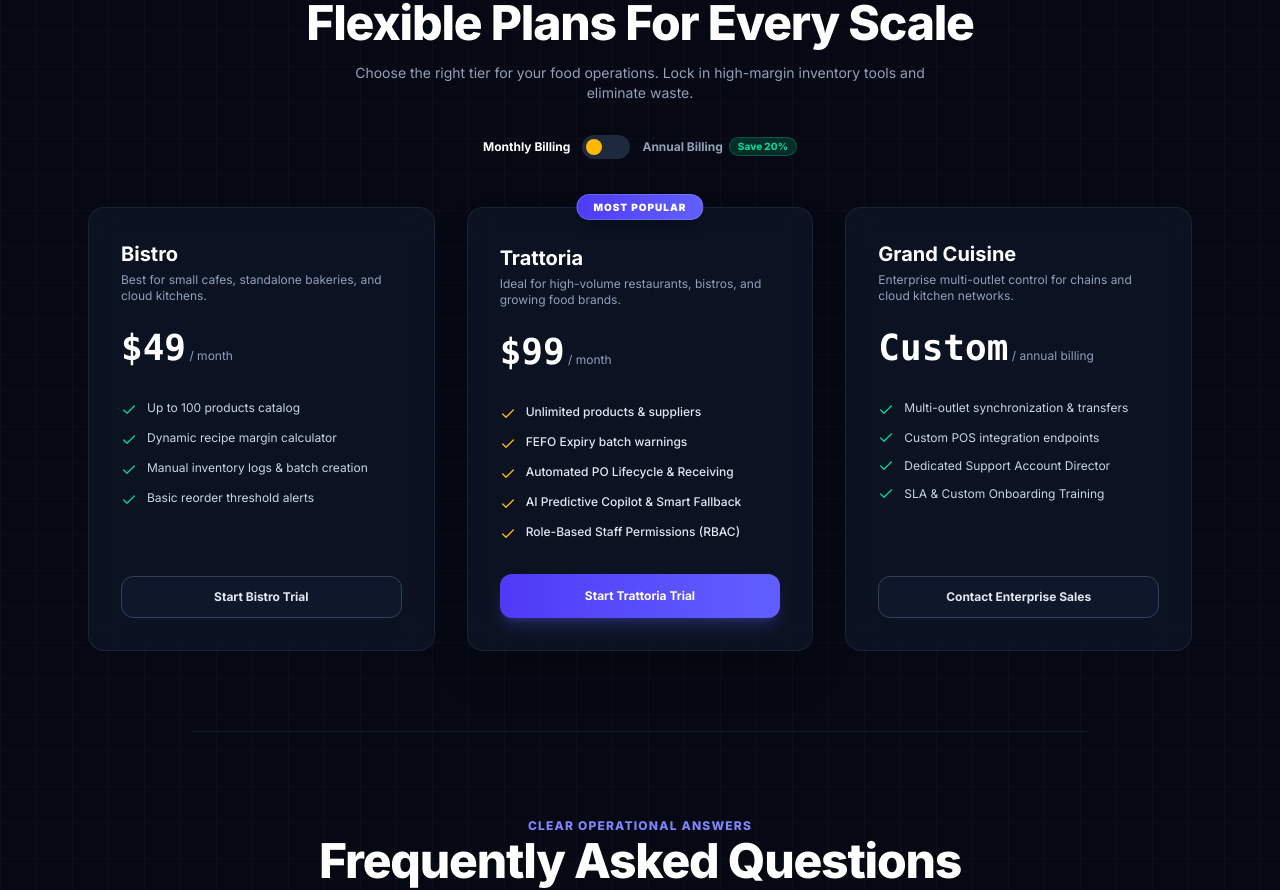
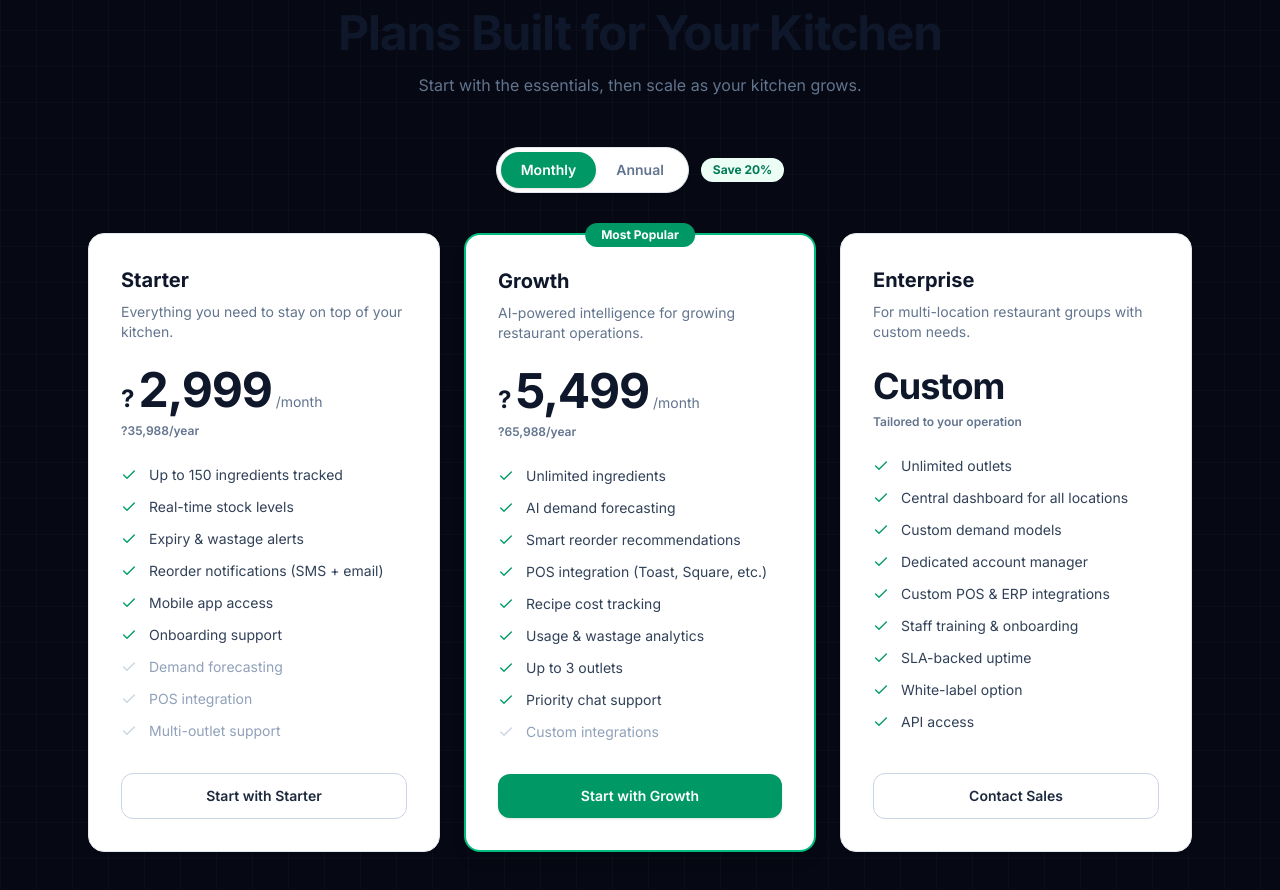
Before and after one commit to Sholu021/KitchenIQ, a Next.js app in the folder frontend/: page / in a window 1280 px wide. Shown: the part 3534-4424 px from the top of the page. Built offline with nearby package versions, Linux system fonts and the light colour scheme; no server answers.

Commit message:
Update landing page pricing section

```diff
--- a/frontend/app/page.tsx
+++ b/frontend/app/page.tsx
@@ -866,167 +866,191 @@ export default function Home() {
           </div>
         </div>
       </section>
-
       {/* --- PRICING SECTION --- */}
-      <section id="pricing" className="py-20 px-6 max-w-6xl mx-auto w-full z-10 border-t border-slate-800/60">
+      <section id="pricing" className="py-20 px-6 max-w-6xl mx-auto w-full z-10 border-t border-slate-200">
         <div className="text-center mb-12 space-y-4">
-          <span className="text-xs font-extrabold uppercase tracking-widest text-emerald-400">Simple Transparent Pricing</span>
-          <h2 className="text-3xl sm:text-5xl font-extrabold text-white tracking-tight">Flexible Plans For Every Scale</h2>
-          <p className="text-xs sm:text-sm text-slate-400 max-w-xl mx-auto">
-            Choose the right tier for your food operations. Lock in high-margin inventory tools and eliminate waste.
+          <p className="text-sm font-semibold uppercase tracking-widest text-emerald-600">Simple, transparent pricing</p>
+          <h2 className="text-4xl md:text-5xl font-bold tracking-tight text-slate-900">Plans Built for Your Kitchen</h2>
+          <p className="text-slate-500 max-w-2xl mx-auto">
+            Start with the essentials, then scale as your kitchen grows.
           </p>
-
-          {/* Billing Toggle */}
-          <div className="pt-4 flex items-center justify-center gap-3">
-            <span className={`text-xs font-bold ${!annualBilling ? 'text-white' : 'text-slate-400'}`}>Monthly Billing</span>
-            <button
-              onClick={() => setAnnualBilling(!annualBilling)}
-              className="w-12 h-6 bg-slate-800 rounded-full p-1 transition-colors relative cursor-pointer"
-              aria-label="Toggle annual billing"
-            >
-              <div className={`w-4 h-4 rounded-full bg-amber-400 transition-transform ${annualBilling ? 'translate-x-6' : 'translate-x-0'}`}></div>
-            </button>
-            <span className={`text-xs font-bold flex items-center gap-1.5 ${annualBilling ? 'text-white' : 'text-slate-400'}`}>
-              Annual Billing <span className="bg-emerald-500/20 text-emerald-400 border border-emerald-500/30 text-[10px] px-2 py-0.5 rounded-full font-extrabold">Save 20%</span>
-            </span>
-          </div>
         </div>
 
-        <div className="grid grid-cols-1 md:grid-cols-3 gap-8 items-stretch">
+        <div className="flex justify-center items-center gap-3 mb-10">
+          <div className="inline-flex rounded-full border border-slate-200 bg-white p-1 shadow-sm">
+            <button
+              type="button"
+              onClick={() => setAnnualBilling(false)}
+              className={`px-5 py-2 rounded-full text-sm font-semibold transition ${
+                !annualBilling
+                  ? "bg-emerald-600 text-white shadow-sm"
+                  : "text-slate-500 hover:text-slate-900"
+              }`}
+            >
+              Monthly
+            </button>
+            <button
+              type="button"
+              onClick={() => setAnnualBilling(true)}
+              className={`px-5 py-2 rounded-full text-sm font-semibold transition ${
+                annualBilling
+                  ? "bg-emerald-600 text-white shadow-sm"
+                  : "text-slate-500 hover:text-slate-900"
+              }`}
+            >
+              Annual
+            </button>
+          </div>
+          <span className="px-3 py-1 rounded-full bg-emerald-50 text-emerald-700 text-xs font-bold">
+            Save 20%
+          </span>
+        </div>
 
-          {/* Plan 1: Bistro */}
-          <div className="dark-glass-panel rounded-2xl p-8 border border-slate-800 flex flex-col justify-between space-y-8">
-            <div>
-              <h3 className="text-xl font-bold text-white">Bistro</h3>
-              <p className="text-xs text-slate-400 mt-1">Best for small cafes, standalone bakeries, and cloud kitchens.</p>
+        <div className="grid md:grid-cols-3 gap-6 items-stretch">
+          <div className="rounded-2xl border border-slate-200 bg-white p-8 shadow-sm flex flex-col">
+            <div className="mb-6">
+              <h3 className="text-xl font-bold text-slate-900">Starter</h3>
+              <p className="mt-2 text-sm text-slate-500">Everything you need to stay on top of your kitchen.</p>
+            </div>
 
-              <div className="my-6">
-                <span className="text-4xl font-extrabold text-white font-mono">
-                  ${annualBilling ? '39' : '49'}
+            <div className="mb-6">
+              <div className="flex items-baseline gap-1">
+                <span className="text-2xl font-bold text-slate-900">?</span>
+                <span className="text-5xl font-bold tracking-tight text-slate-900">
+                  {annualBilling ? "2,399" : "2,999"}
                 </span>
-                <span className="text-xs text-slate-400"> / month</span>
-                {annualBilling && <div className="text-[10px] text-emerald-400 font-mono mt-1">Billed annually ($468/yr)</div>}
+                <span className="text-sm text-slate-500">
+                  {annualBilling ? "/month ? billed annually" : "/month"}
+                </span>
               </div>
-
-              <div className="space-y-3 pt-2">
-                <div className="flex items-start gap-2.5 text-xs text-slate-300">
-                  <Check size={16} className="text-emerald-400 shrink-0 mt-0.5" />
-                  <span>Up to 100 products catalog</span>
-                </div>
-                <div className="flex items-start gap-2.5 text-xs text-slate-300">
-                  <Check size={16} className="text-emerald-400 shrink-0 mt-0.5" />
-                  <span>Dynamic recipe margin calculator</span>
-                </div>
-                <div className="flex items-start gap-2.5 text-xs text-slate-300">
-                  <Check size={16} className="text-emerald-400 shrink-0 mt-0.5" />
-                  <span>Manual inventory logs &amp; batch creation</span>
-                </div>
-                <div className="flex items-start gap-2.5 text-xs text-slate-300">
-                  <Check size={16} className="text-emerald-400 shrink-0 mt-0.5" />
-                  <span>Basic reorder threshold alerts</span>
-                </div>
+              <div className="mt-2 min-h-[18px] text-xs font-semibold text-slate-500">
+                {annualBilling ? "?28,788/year" : "?35,988/year"}
               </div>
             </div>
 
-            <Link
+            <div className="space-y-3 flex-1">
+              {[
+                "Up to 150 ingredients tracked",
+                "Real-time stock levels",
+                "Expiry & wastage alerts",
+                "Reorder notifications (SMS + email)",
+                "Mobile app access",
+                "Onboarding support",
+                "Demand forecasting",
+                "POS integration",
+                "Multi-outlet support",
+              ].map((feature, index) => (
+                <div key={feature} className="flex items-start gap-3 text-sm">
+                  <Check className={`w-4 h-4 mt-0.5 shrink-0 ${index < 6 ? "text-emerald-600" : "text-slate-300"}`} />
+                  <span className={index < 6 ? "text-slate-700" : "text-slate-400"}>{feature}</span>
+                </div>
+              ))}
+            </div>
+
+            <a
               href="/register"
-              className="w-full py-3 bg-slate-900 hover:bg-slate-800 text-slate-200 border border-slate-700 font-bold rounded-xl text-center text-xs transition-colors cursor-pointer"
+              className="mt-8 w-full rounded-xl border border-slate-300 px-5 py-3 text-center text-sm font-semibold text-slate-800 hover:border-emerald-500 hover:text-emerald-700 transition"
             >
-              Start Bistro Trial
-            </Link>
+              Start with Starter
+            </a>
           </div>
 
-          {/* Plan 2: Trattoria (Featured) */}
-          <div className="dark-glass-panel rounded-2xl p-8 border-2 border-indigo-500/60 flex flex-col justify-between space-y-8 relative bg-slate-950/40 shadow-2xl">
-            <span className="absolute -top-3.5 left-1/2 -translate-x-1/2 bg-gradient-to-r from-indigo-600 to-indigo-500 text-white font-black text-[10px] uppercase tracking-widest px-4 py-1 rounded-full shadow-lg border border-indigo-300/30">
+          <div className="relative rounded-2xl border-2 border-emerald-500 bg-white p-8 shadow-lg flex flex-col">
+            <div className="absolute -top-3 left-1/2 -translate-x-1/2 rounded-full bg-emerald-600 px-4 py-1 text-xs font-bold text-white">
               Most Popular
-            </span>
+            </div>
 
-            <div>
-              <h3 className="text-xl font-bold text-white mt-1">Trattoria</h3>
-              <p className="text-xs text-slate-400 mt-1">Ideal for high-volume restaurants, bistros, and growing food brands.</p>
+            <div className="mb-6">
+              <h3 className="text-xl font-bold text-slate-900">Growth</h3>
+              <p className="mt-2 text-sm text-slate-500">AI-powered intelligence for growing restaurant operations.</p>
+            </div>
 
-              <div className="my-6">
-                <span className="text-4xl font-extrabold text-white font-mono">
-                  ${annualBilling ? '79' : '99'}
+            <div className="mb-6">
+              <div className="flex items-baseline gap-1">
+                <span className="text-2xl font-bold text-slate-900">?</span>
+                <span className="text-5xl font-bold tracking-tight text-slate-900">
+                  {annualBilling ? "4,399" : "5,499"}
                 </span>
-                <span className="text-xs text-slate-400"> / month</span>
-                {annualBilling && <div className="text-[10px] text-emerald-400 font-mono mt-1">Billed annually ($948/yr)</div>}
+                <span className="text-sm text-slate-500">
+                  {annualBilling ? "/month ? billed annually" : "/month"}
+                </span>
               </div>
-
-              <div className="space-y-3 pt-2">
-                <div className="flex items-start gap-2.5 text-xs text-slate-200 font-medium">
-                  <Check size={16} className="text-amber-400 shrink-0 mt-0.5" />
-                  <span>Unlimited products &amp; suppliers</span>
-                </div>
-                <div className="flex items-start gap-2.5 text-xs text-slate-200 font-medium">
-                  <Check size={16} className="text-amber-400 shrink-0 mt-0.5" />
-                  <span>FEFO Expiry batch warnings</span>
-                </div>
-                <div className="flex items-start gap-2.5 text-xs text-slate-200 font-medium">
-                  <Check size={16} className="text-amber-400 shrink-0 mt-0.5" />
-                  <span>Automated PO Lifecycle &amp; Receiving</span>
-                </div>
-                <div className="flex items-start gap-2.5 text-xs text-slate-200 font-medium">
-                  <Check size={16} className="text-amber-400 shrink-0 mt-0.5" />
-                  <span>AI Predictive Copilot &amp; Smart Fallback</span>
-                </div>
-                <div className="flex items-start gap-2.5 text-xs text-slate-200 font-medium">
-                  <Check size={16} className="text-amber-400 shrink-0 mt-0.5" />
-                  <span>Role-Based Staff Permissions (RBAC)</span>
-                </div>
+              <div className="mt-2 min-h-[18px] text-xs font-semibold text-slate-500">
+                {annualBilling ? "?52,788/year" : "?65,988/year"}
               </div>
             </div>
 
-            <Link
+            <div className="space-y-3 flex-1">
+              {[
+                "Unlimited ingredients",
+                "AI demand forecasting",
+                "Smart reorder recommendations",
+                "POS integration (Toast, Square, etc.)",
+                "Recipe cost tracking",
+                "Usage & wastage analytics",
+                "Up to 3 outlets",
+                "Priority chat support",
+                "Custom integrations",
+              ].map((feature, index) => (
+                <div key={feature} className="flex items-start gap-3 text-sm">
+                  <Check className={`w-4 h-4 mt-0.5 shrink-0 ${index < 8 ? "text-emerald-600" : "text-slate-300"}`} />
+                  <span className={index < 8 ? "text-slate-700" : "text-slate-400"}>{feature}</span>
+                </div>
+              ))}
+            </div>
+
+            <a
               href="/register"
-              className="w-full py-3.5 bg-gradient-to-r from-indigo-600 to-indigo-500 hover:from-indigo-500 hover:to-indigo-400 text-white font-bold rounded-xl text-center text-xs transition-all shadow-lg shadow-indigo-500/25 cursor-pointer"
+              className="mt-8 w-full rounded-xl bg-emerald-600 px-5 py-3 text-center text-sm font-semibold text-white hover:bg-emerald-700 transition shadow-sm"
             >
-              Start Trattoria Trial
-            </Link>
+              Start with Growth
+            </a>
           </div>
 
-          {/* Plan 3: Grand Cuisine */}
-          <div className="dark-glass-panel rounded-2xl p-8 border border-slate-800 flex flex-col justify-between space-y-8">
-            <div>
-              <h3 className="text-xl font-bold text-white">Grand Cuisine</h3>
-              <p className="text-xs text-slate-400 mt-1">Enterprise multi-outlet control for chains and cloud kitchen networks.</p>
+          <div className="rounded-2xl border border-slate-200 bg-white p-8 shadow-sm flex flex-col">
+            <div className="mb-6">
+              <h3 className="text-xl font-bold text-slate-900">Enterprise</h3>
+              <p className="mt-2 text-sm text-slate-500">For multi-location restaurant groups with custom needs.</p>
+            </div>
 
-              <div className="my-6">
-                <span className="text-4xl font-extrabold text-white font-mono">Custom</span>
-                <span className="text-xs text-slate-400"> / annual billing</span>
+            <div className="mb-6">
+              <div className="flex items-baseline gap-1">
+                <span className="text-4xl font-bold tracking-tight text-slate-900">Custom</span>
               </div>
-
-              <div className="space-y-3 pt-2">
-                <div className="flex items-start gap-2.5 text-xs text-slate-300">
-                  <Check size={16} className="text-emerald-400 shrink-0 mt-0.5" />
-                  <span>Multi-outlet synchronization &amp; transfers</span>
-                </div>
-                <div className="flex items-start gap-2.5 text-xs text-slate-300">
-                  <Check size={16} className="text-emerald-400 shrink-0" />
-                  <span>Custom POS integration endpoints</span>
-                </div>
-                <div className="flex items-start gap-2.5 text-xs text-slate-300">
-                  <Check size={16} className="text-emerald-400 shrink-0" />
-                  <span>Dedicated Support Account Director</span>
-                </div>
-                <div className="flex items-start gap-2.5 text-xs text-slate-300">
-                  <Check size={16} className="text-emerald-400 shrink-0" />
-                  <span>SLA &amp; Custom Onboarding Training</span>
-                </div>
+              <div className="mt-2 min-h-[18px] text-xs font-semibold text-slate-500">
+                Tailored to your operation
               </div>
             </div>
 
-            <Link
+            <div className="space-y-3 flex-1">
+              {[
+                "Unlimited outlets",
+                "Central dashboard for all locations",
+                "Custom demand models",
+                "Dedicated account manager",
+                "Custom POS & ERP integrations",
+                "Staff training & onboarding",
+                "SLA-backed uptime",
+                "White-label option",
+                "API access",
+              ].map((feature) => (
+                <div key={feature} className="flex items-start gap-3 text-sm">
+                  <Check className="w-4 h-4 mt-0.5 shrink-0 text-emerald-600" />
+                  <span className="text-slate-700">{feature}</span>
+                </div>
+              ))}
+            </div>
+
+            <a
               href="/register"
-              className="w-full py-3 bg-slate-900 hover:bg-slate-800 text-slate-200 border border-slate-700 font-bold rounded-xl text-center text-xs transition-colors cursor-pointer"
+              className="mt-8 w-full rounded-xl border border-slate-300 px-5 py-3 text-center text-sm font-semibold text-slate-800 hover:border-emerald-500 hover:text-emerald-700 transition"
             >
-              Contact Enterprise Sales
-            </Link>
+              Contact Sales
+            </a>
           </div>
-
         </div>
       </section>
+
 
       {/* --- FAQ SECTION --- */}
       <section id="faq" className="py-20 px-6 max-w-4xl mx-auto w-full z-10 border-t border-slate-800/60">
```
